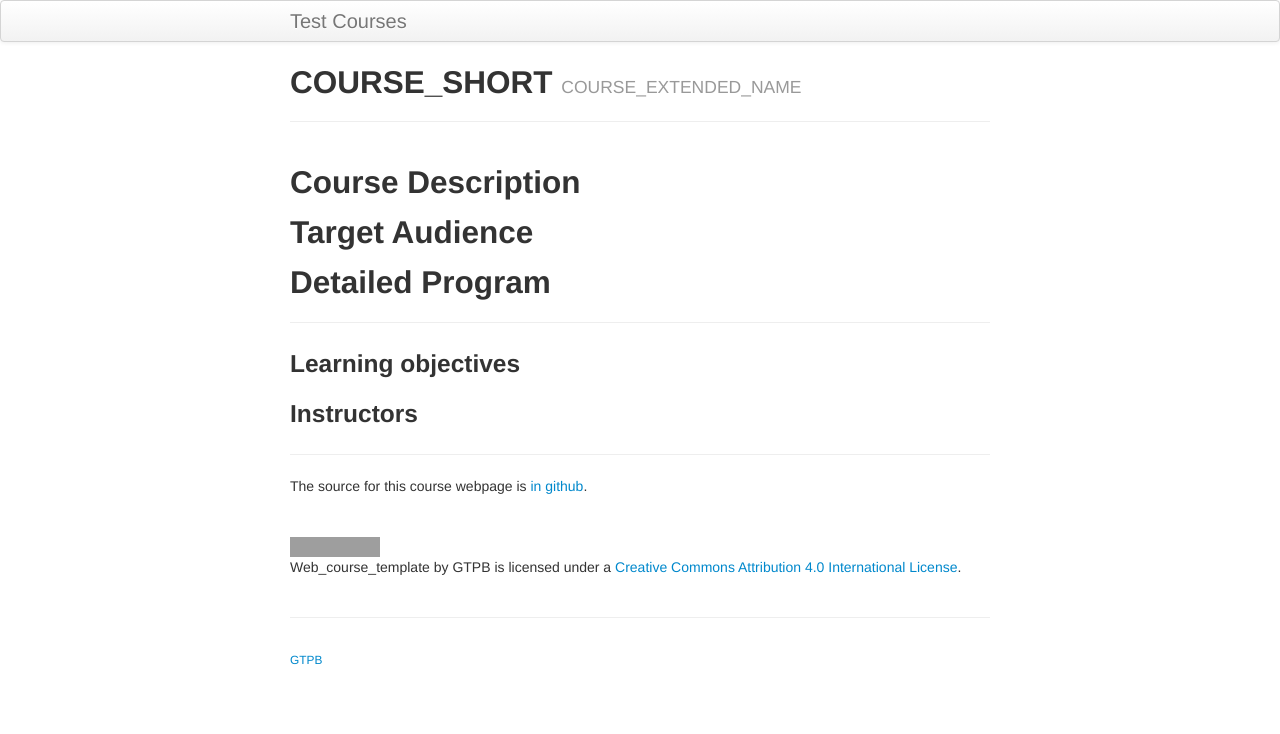
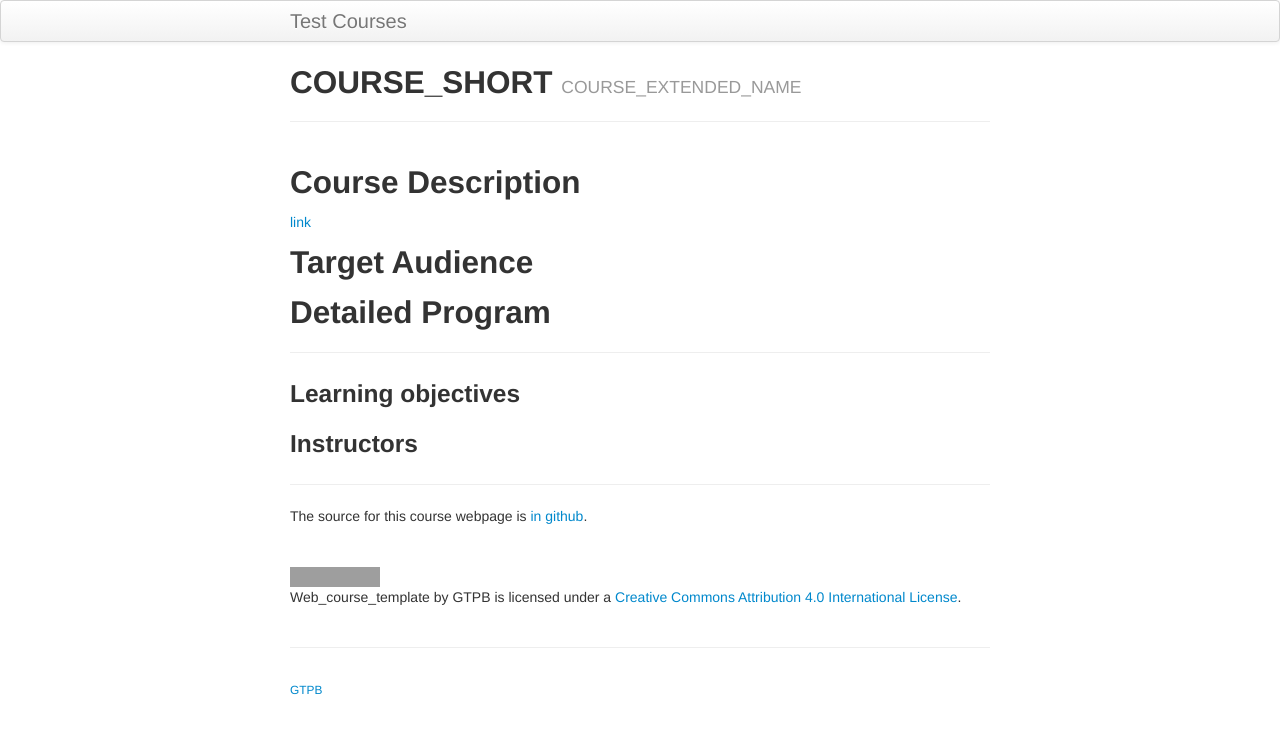
Before and after one commit to tmuylder/web-course, a Jekyll site: the page built from index.md, in a window 1280 px wide. Shown: the top 734 px of the page. Built offline with Jekyll 4.4.1, drawn with Linux system fonts in a browser that asks for light colours; our own code applies the rules of GitHub Pages for plain Markdown files; grey boxes are pictures that could not be loaded.

Commit message:
add link in course descr

```diff
--- a/index.md
+++ b/index.md
@@ -43,7 +43,7 @@ schemadotorg:
 ---
 
 ## Course Description
-
+[link](pages/01-introduction.md)
 
 ## Target Audience
 
```
